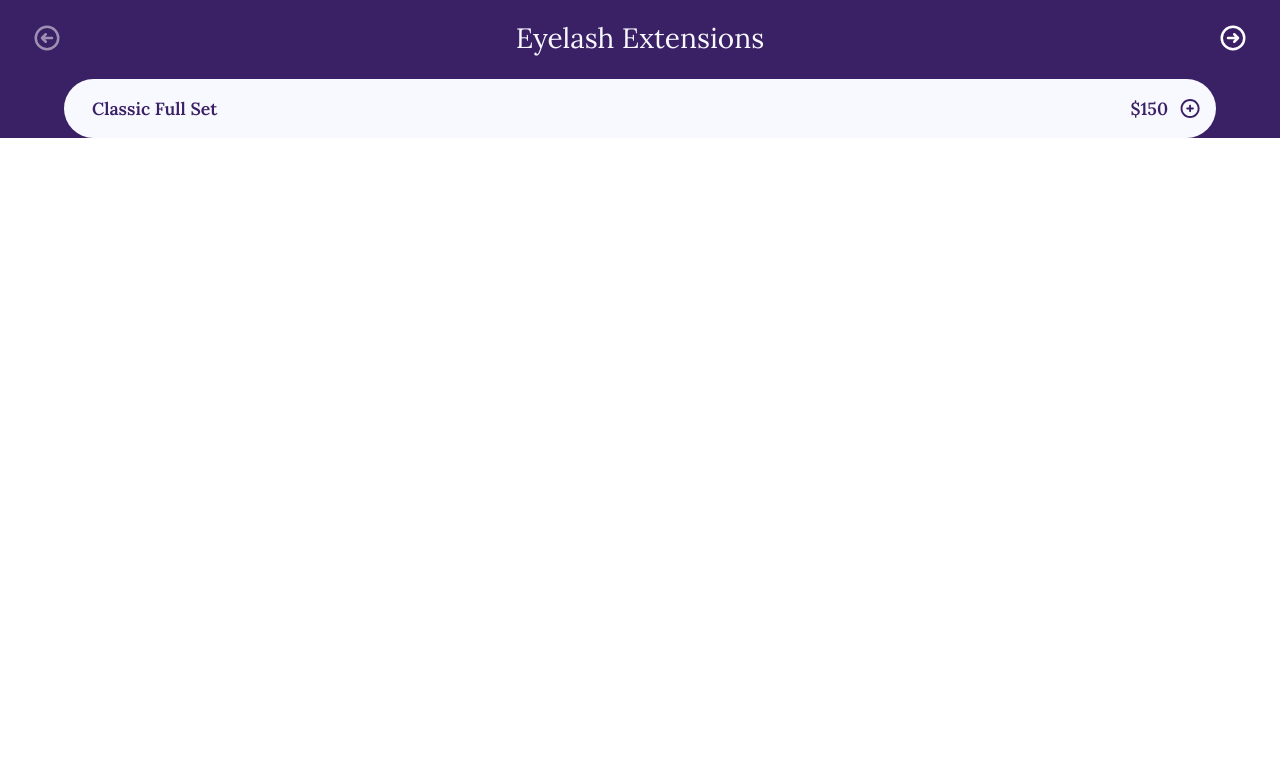
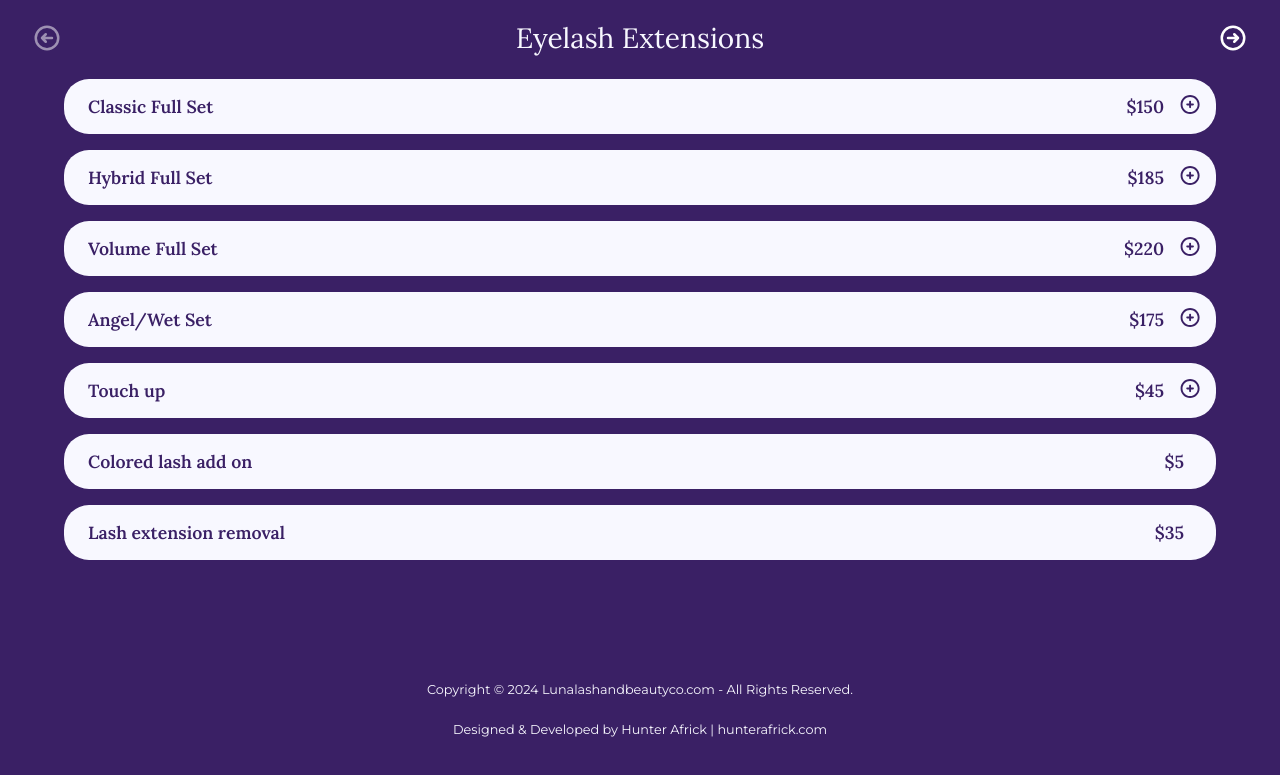
Before and after one commit to Africk-Hunter/luna-lash-beauty-site, a Gatsby site: page /services in a window 1280 px wide. Shown: the part 167-942 px from the top of the page. Before the commit the page ends 800 px from the top, so only its background shows below. Built offline with nearby package versions, Linux system fonts and the light colour scheme; Gatsby itself is replaced by a stand-in of ours.

Commit message:
Services Loading Functionality
- Adding mapping functionality so services automatically get loaded in
- Added functionality to dropping down service items to see additional info

```diff
--- a/src/components/ServicePage.tsx
+++ b/src/components/ServicePage.tsx
@@ -1,6 +1,7 @@
 import React, { useEffect, useState } from "react";
 import CircleArrow from '../images/circle-arrow.svg';
 import PlusButton from '../images/plusButton.svg';
+import { lashServices, browServices } from './serviceInfo.js';
 
 const ServicePage: React.FC = () => {
     return (
@@ -18,47 +19,49 @@ interface ServicesContainerProps {
 }
 
 const ServicesContainer: React.FC = () => {
+    const services = lashServices;
 
-    const services = [
+    // Toggle function to expand/collapse subservices for a specific service
+    function expandServiceBox(index: number) {
+        const subServicesElement = document.querySelector(
+            `.subServices[data-index='${index}']`
+        ) as HTMLElement;
 
-        {
-            title: "Classic Full Set",
-            price: 150,
-            subServices: [
-                {
-                    title: "3 week fill",
-                    price: 90,
-                },
-                {
-                    title: "2 week fill",
-                    price: 75,
-                },
-                {
-                    title: "1 week fill",
-                    price: 45,
-                },
+        // Toggle the 'visible' class on the selected element
+        if (subServicesElement) {
+            subServicesElement.classList.toggle('visible');
+        }
+    }
 
-            ]
-        }
-    ]
+    const servicesList = services.map((service, index) => (
+        <div className="serviceItem" key={service.title}>
+            <div className="serviceInfo">
+                <div className="serviceInfoHolder top">
+                    <p className="serviceItemInfo title">{service.title}</p>
+                    <p className="serviceItemInfo">${service.price}</p>
+                </div>
 
-    const servicesList = services.map((service) =>
-        <div className="serviceItem">
-            <div className="serviceInfo">
-                <div className="serviceTitularInfo">
-                    <p className="serviceItemInfo title">{service.title}</p>
-                    <p className="serviceItemInfo titl">${service.price}</p>
-                </div>
+                {service.subServices && (
+                    <div className="subServices" data-index={index}>
+                        {service.subServices.map((subService, subIndex) => (
+                            <div key={subIndex} className="serviceInfoHolder">
+                                <p className="serviceItemInfo sub">{subService.title}</p>
+                                {subService.price && (
+                                    <p className="serviceItemInfo sub">${subService.price}</p>
+                                )}
+                            </div>
+                        ))}
+                    </div>
+                )}
             </div>
-            <button className="serviceToggle"><img src={PlusButton} alt="Expand" /></button>
+
+            {service.subServices && (
+                <button className="serviceToggle" onClick={() => expandServiceBox(index)}><img src={PlusButton} alt="Expand" /></button>
+            )}
         </div>
-
-    );
-
+    ));
     return (
-        <section className="servicesContainer">
-            {servicesList}
-        </section>
+        <section className="servicesContainer">{servicesList}</section>
     );
 };
 
@@ -92,7 +95,7 @@ const MobileLayout: React.FC = () => {
                 <img src={CircleArrow} alt="Previous Service" className="circleButtonImg" />
             </button>
 
-            <h2 className="currentServiceTab">{serviceTabOptions[currentService]}</h2>
+            <h2 className="currentServiceTab" id='currentServiceTab'>{serviceTabOptions[currentService]}</h2>
 
             <button
                 className={`circleButton right ${currentService === maxService ? 'unset' : ''}`}
--- /dev/null
+++ b/src/components/serviceInfo.js
@@ -0,0 +1,125 @@
+// services.js
+
+const lashServices = [
+    {
+        title: "Classic Full Set",
+        price: 150,
+        subServices: [
+            {
+                title: "3 week fill",
+                price: 90,
+            },
+            {
+                title: "2 week fill",
+                price: 75,
+            },
+            {
+                title: "1 week fill",
+                price: 45,
+            },
+        ]
+    },
+    {
+        title: "Hybrid Full Set",
+        price: 185,
+        subServices: [
+            {
+                title: "3 week fill",
+                price: 100,
+            },
+            {
+                title: "2 week fill",
+                price: 85,
+            },
+            {
+                title: "1 week fill",
+                price: 50,
+            },
+        ]
+    },
+    {
+        title: "Volume Full Set",
+        price: 220,
+        subServices: [
+            {
+                title: "3 week fill",
+                price: 110,
+            },
+            {
+                title: "2 week fill",
+                price: 85,
+            },
+            {
+                title: "1 week fill",
+                price: 50,
+            },
+        ]
+    },
+    {
+        title: "Angel/Wet Set",
+        price: 175,
+        subServices: [
+            {
+                title: "3 week fill",
+                price: 90,
+            },
+            {
+                title: "2 week fill",
+                price: 75,
+            },
+            {
+                title: "1 week fill",
+                price: 45,
+            },
+        ]
+    },
+    {
+        title: "Touch up",
+        price: 45,
+        subServices: [
+            {
+                title: "A mini fill for when you need a small, quick touch up between your normal appointments ",
+                price: null,
+            },
+        ]
+    },
+    {
+        title: "Colored lash add on",
+        price: 5,
+    },
+    {
+        title: "Lash extension removal",
+        price: 35,
+
+    },
+
+];
+
+const browServices = [
+    {
+        title: "Brow Shaping",
+        price: 50,
+        subServices: [
+            {
+                title: "Eyebrow Waxing",
+                price: 25,
+            },
+            {
+                title: "Eyebrow Threading",
+                price: 30,
+            },
+        ]
+    },
+    {
+        title: "Brow Tint",
+        price: 40,
+        subServices: [
+            {
+                title: "Full Brow Tint",
+                price: 40,
+            }
+        ]
+    }
+];
+
+export { lashServices, browServices };
--- a/src/pages/services.tsx
+++ b/src/pages/services.tsx
@@ -1,6 +1,7 @@
 import React from 'react';
 import Navbar from '../components/Navbar';
 import ServicePage from '../components/ServicePage';
+import Footer from '../components/Footer';
 import '../styles/index.scss';
 
 const LandingPage: React.FC = () => {
@@ -8,6 +9,7 @@ const LandingPage: React.FC = () => {
     <>
       <Navbar />
       <ServicePage />
+      <Footer />
     </>
   );
 };
--- a/src/styles/Services.scss
+++ b/src/styles/Services.scss
@@ -3,8 +3,9 @@
 .services{
     display: flex;
     flex-direction: column;
-
     background: $mainColor;
+    padding: 0 0 1rem 0;
+    min-height: 78vh;
 }
 
 .servicesNavBar{
@@ -35,38 +36,76 @@
     font-family: 'Lora', serif;
     font-weight: 400;
 }
-
+.servicesContainer{
+    display: flex;
+    flex-direction: column;
+    gap: 1rem;
+}
 .serviceItem{
     display: flex;
     justify-content: space-between;
-    align-items: center;
+    align-items: start;
     background: $whiteColor;
-    padding: 0   1rem;
-    border-radius: 50px;
+    padding: 1rem 1rem;
+    border-radius: 25px;
     margin: 0 4rem;
+    transition: all .25s ease-in-out;
 }
 
 .serviceInfo{
     display: flex;
     flex-direction: column;
+    justify-content: center;
     width: 100%;
     font-size: clamp(.5rem, 1.1rem, 1.5rem);
     font-family: 'Lora', serif;
     font-weight: 600;
 }
-
-.serviceTitularInfo{
+.serviceInfoHolder{
     display: flex;
     justify-content: space-between;
-    padding: 0 .75rem;
+    padding: 0 1rem 0 .5rem;
     color: $mainColor;
+
+    &.top{
+        display: flex;
+        justify-content: space-between;
+    }
 }
 
 .serviceItemInfo{
+    padding: 0;
+    margin: 0;
+
+    &.title{
+        width: 75%;
+    }
+
+    &.sub{
+        opacity: .5;
+    }
 }
 
 .serviceToggle{
     all: unset;
     display: flex;
     align-items: center;
+    cursor: pointer;
 }
+
+.subServices{
+    display: flex;
+    gap: .5rem;
+    flex-direction: column;
+    max-height: 0;
+    overflow: hidden;
+    opacity: 0;
+    transition: all 0.5s ease;
+
+    &.visible{
+        margin-top: .5rem;
+        gap: .5rem;
+        max-height: 500px; /* or a large enough value for the content */
+        opacity: 1;
+    }
+}
```
